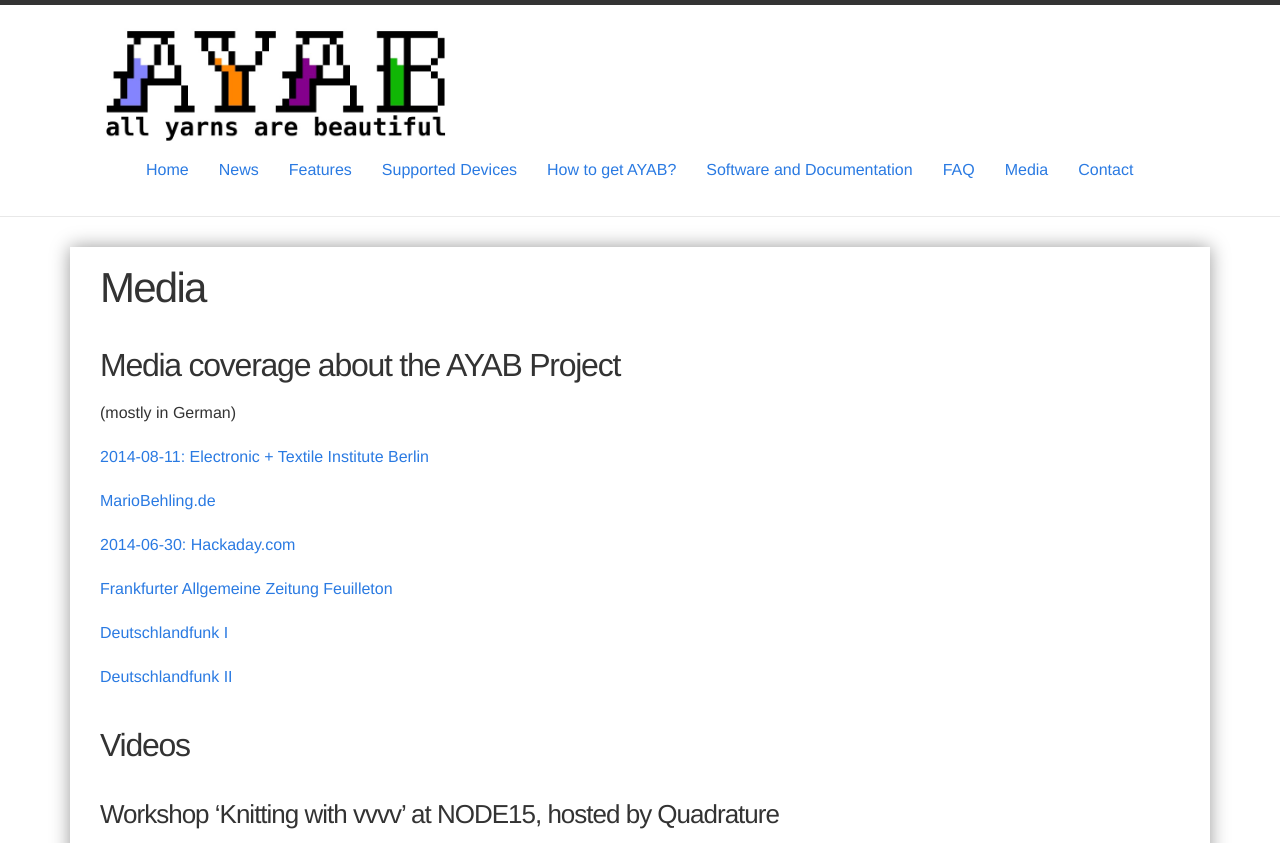
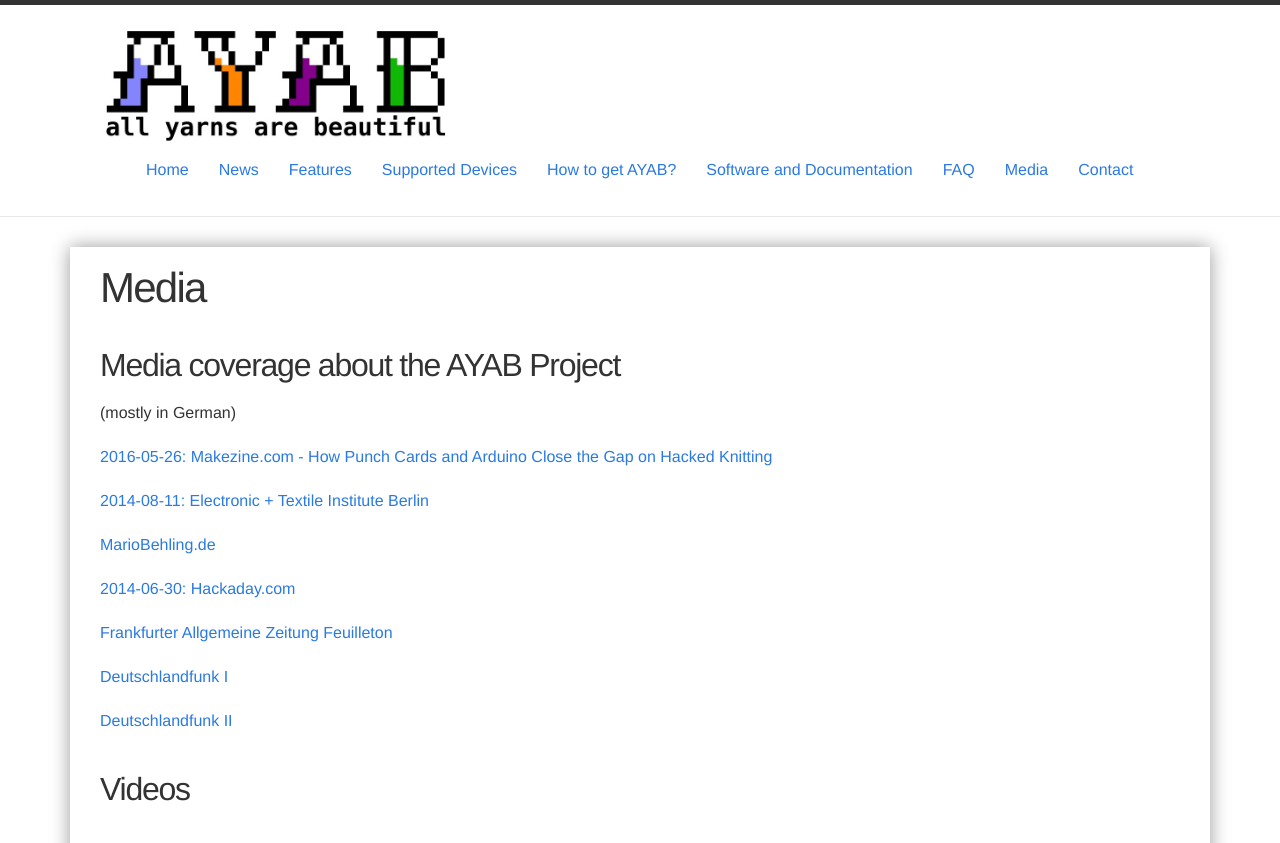
Before and after one commit to AllYarnsAreBeautiful/allyarnsarebeautiful.github.io, a Jekyll site: the page built from media.md, in a window 1280 px wide and 900 px high, cut to the strip 0-843 px from the top of the window. Built offline with Jekyll 4.4.1, drawn with Linux system fonts in a browser that asks for light colours.

Commit message:
added link to makezine article

```diff
--- a/media.md
+++ b/media.md
@@ -8,6 +8,7 @@ permalink: /media/
 
 (mostly in German)
 
+<p><a href="https://makezine.com/2016/05/26/back-punch-cards-arduino-close-gap-hacked-knitting/">2016-05-26: Makezine.com - How Punch Cards and Arduino Close the Gap on Hacked Knitting</a></p>
 <p><a href="http://etiberlin.wordpress.com/2014/08/11/ayab-brother-knitting-machine-hack/">2014-08-11: Electronic + Textile Institute Berlin</a></p>
 <p><a href="http://mariobehling.de/arduino-and-knitting-machines-ayab-graphic-interface-project">MarioBehling.de</a></p>
 <p><a href="http://hackaday.com/2014/06/30/thp-entry-all-yarns-are-beautiful/">2014-06-30: Hackaday.com</a></p>
```
